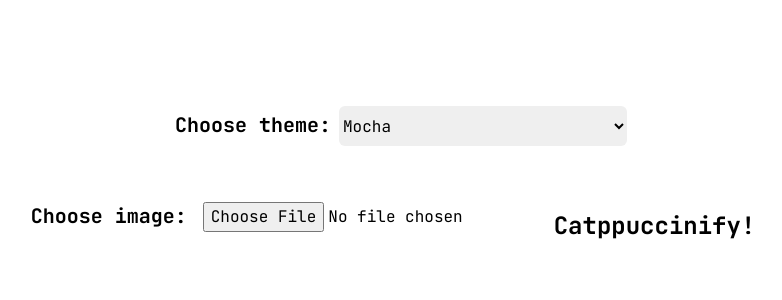
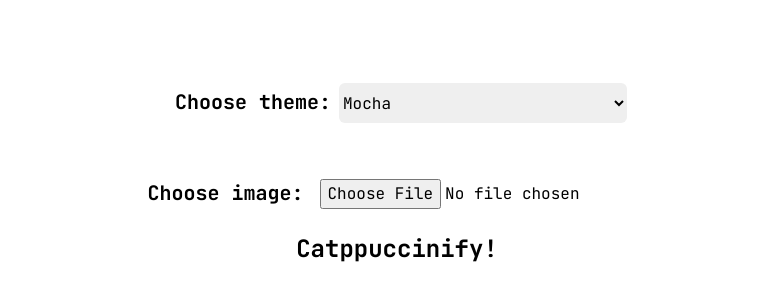
Before and after one commit to siriscmv/catppuccinify, a Next.js app: page / in a window 1280 px wide. Shown: the part 194-494 px from the top of the page, without its empty margins (243-1025 px from the left). Built offline with nearby package versions, Linux system fonts and the light colour scheme; what @catppuccin/tailwindcss would draw is missing.

Commit message:
fix: alignment

```diff
--- a/src/pages/index.tsx
+++ b/src/pages/index.tsx
@@ -33,13 +33,14 @@
 							))}
 						</select>
 					</div>
-					<div className='flex flex-col lg:flex-row m-6 p-6'>
-						<div className='flex flex-row'>
+					<div className='flex flex-col m-6 p-6'>
+						<div className='flex flex-row items-around'>
 							<label className='p-2 text-xl font-bold' htmlFor='input'>
 								Choose image:
 							</label>
 							<input accept='.png,.gif,.jpeg,.jpg' className='p-2' id='input' type='file' />
 						</div>
+						<div className='flex flex-col'>
 							<button
 								className='p-2 m-2 bg-ctp-surface0 font-bold text-2xl rounded-md'
 								onClick={async () => {
@@ -80,6 +81,7 @@
 					</div>
 				</div>
 			</div>
+		</div>
 	);
 };
 
```
Lines whose indentation alone changed are shown as unchanged.
